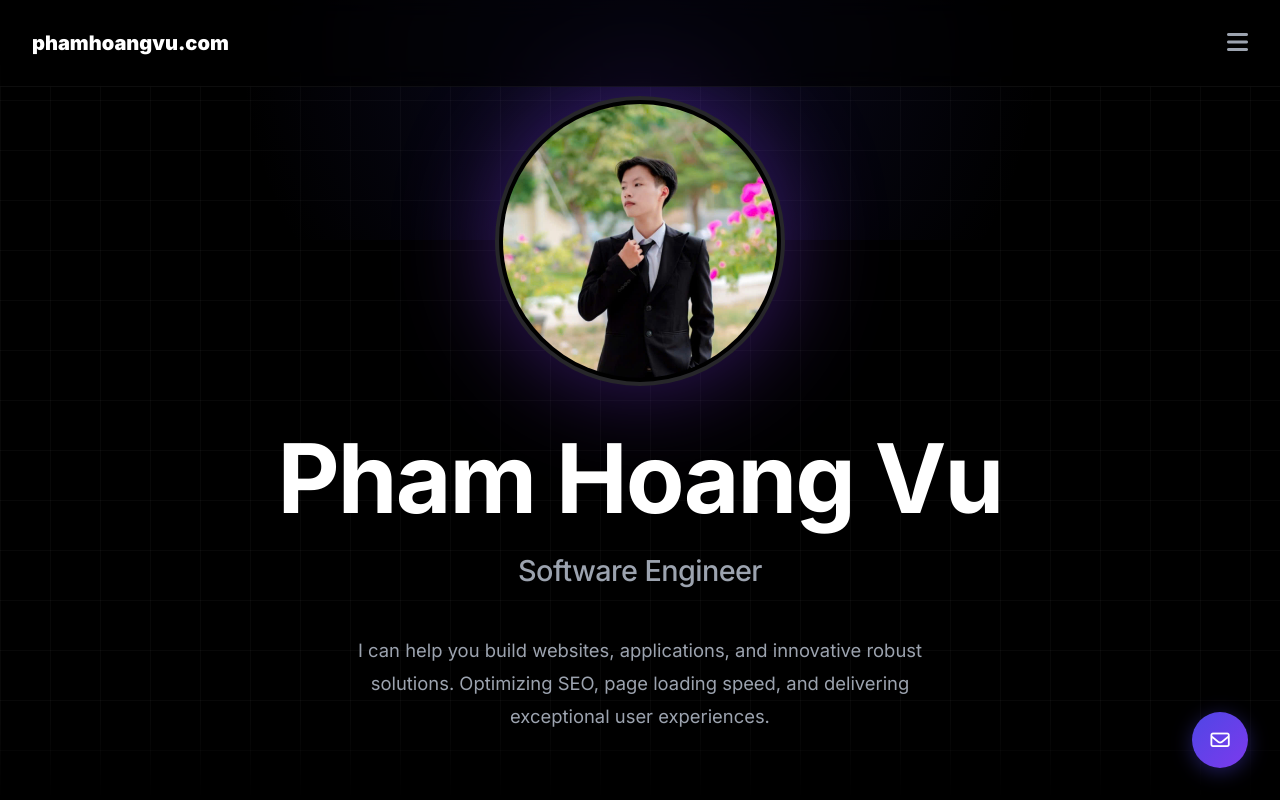
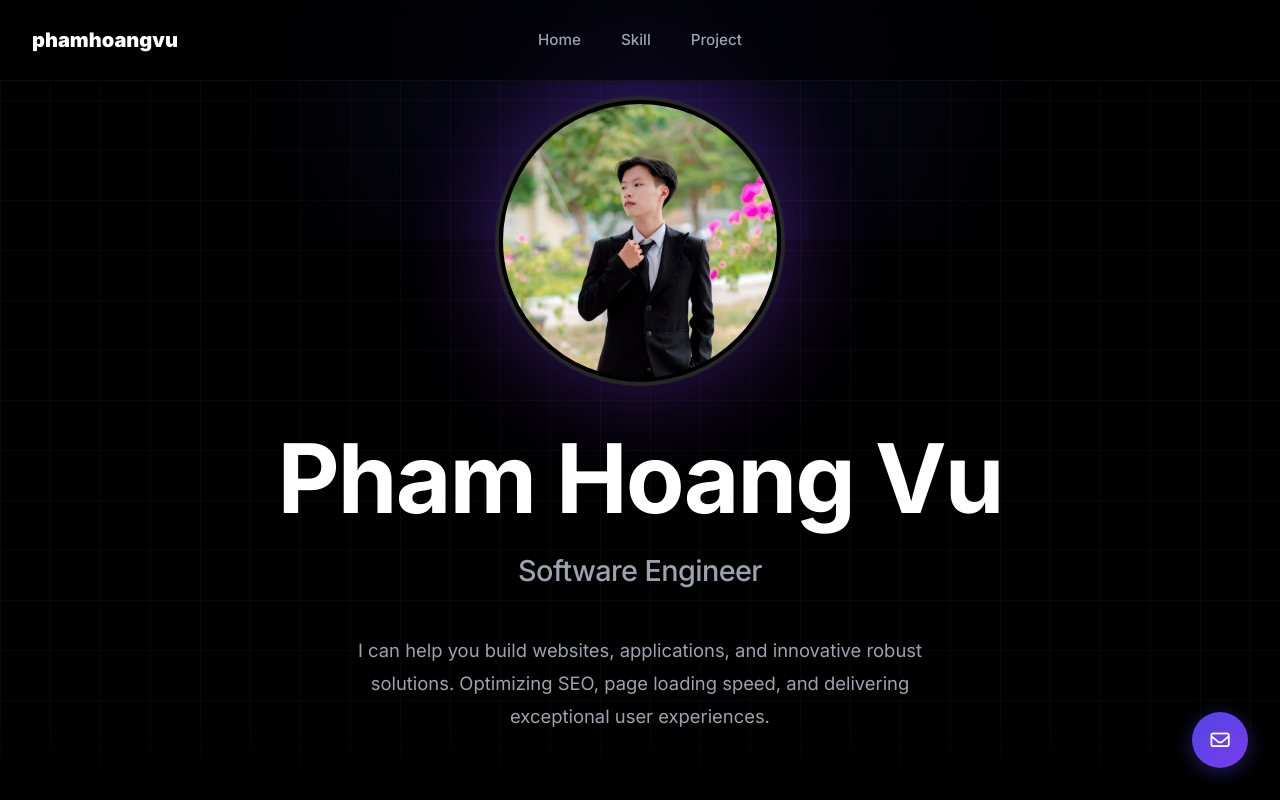
Before and after one commit to phamhoangvu2k7/Portfolio, a React (Vite) app in the folder frontend/: page / in a window 1280 px wide. Shown: the top 800 px of the page. Built offline with nearby package versions, Linux system fonts and the light colour scheme; no server answers.

Commit message:
optimize: delete comments what are not useful

```diff
--- a/frontend/src/App.tsx
+++ b/frontend/src/App.tsx
@@ -15,13 +15,12 @@ interface Project {
 interface TechItem {
   label: string;
   icon: React.ReactNode;
-  color?: string;      // icon / text color
-  bg?: string;         // node background (default dark)
-  textColor?: string;  // override text color separately
-  fontSize?: string;   // override font size
+  color?: string;
+  bg?: string;
+  textColor?: string;
+  fontSize?: string;
 }
 
-/* ---- Motion variants ---- */
 const fadeUp: Variants = {
   hidden: { opacity: 0, y: 30 },
   visible: { opacity: 1, y: 0, transition: { duration: 0.7, ease: 'easeOut' } },
@@ -32,18 +31,16 @@ const staggerContainer: Variants = {
   visible: { transition: { staggerChildren: 0.12 } },
 }
 
-/* ---- Section wrapper with scroll reveal ---- */
-function Section({ children, className = '' }: { children: React.ReactNode; className?: string }) {
+function Section({ children, className = '', id }: { children: React.ReactNode; className?: string; id?: string }) {
   const ref = useRef(null)
   const inView = useInView(ref, { once: true, margin: '-80px 0px' })
   return (
-    <motion.div ref={ref} initial="hidden" animate={inView ? 'visible' : 'hidden'} className={className}>
+    <motion.div id={id} ref={ref} initial="hidden" animate={inView ? 'visible' : 'hidden'} className={className}>
       {children}
     </motion.div>
   )
 }
 
-/* ---- Orbital Ring — static, Math.sin/cos positioning ---- */
 function OrbitalRing({
   radius,
   items,
@@ -56,7 +53,6 @@ function OrbitalRing({
 
   return (
     <>
-      {/* Decorative ring border — separate div, never clips nodes */}
       <div style={{
         position: 'absolute',
         width: radius * 2,
@@ -70,11 +66,9 @@ function OrbitalRing({
         pointerEvents: 'none',
       }} />
 
-      {/* Node layer — positioned relative to orbit-scene center */}
       {items.map((tech, i) => {
         const angleDeg = i * angleStep - 90
         const angleRad = (angleDeg * Math.PI) / 180
-        // Positions relative to CENTER of the 600×600 orbit-scene (300, 300)
         const cx = 300 + radius * Math.cos(angleRad) - 40
         const cy = 300 + radius * Math.sin(angleRad) - 40
         const isHovered = hovered === tech.label
@@ -137,7 +131,6 @@ function OrbitalRing({
   )
 }
 
-/* ---- Tech data — ALL on one ring for clean layout ---- */
 const innerTechs: TechItem[] = [
   { label: 'JavaScript', icon: <i className="devicon-javascript-plain colored"></i> },
   { label: 'TypeScript', icon: <i className="devicon-typescript-plain colored"></i> },
@@ -155,9 +148,6 @@ const outerTechs: TechItem[] = [
   { label: 'Nitro', icon: <i className="devicon-nuxtjs-plain colored"></i> },
 ]
 
-/* ============================
-   THE MAIN APP COMPONENT
-   ============================ */
 function App() {
   const [projects, setProjects] = useState<Project[]>([])
   const [loadingComplete, setLoadingComplete] = useState<boolean>(false)
@@ -193,11 +183,13 @@ function App() {
       <div className="bg-glow"></div>
 
       <nav className="top-nav">
-        <a href="#" className="logo">
-          phamhoangvu.com
+        <a href="#home" className="logo">
+          phamhoangvu
         </a>
-        <div className="nav-menu">
-          <i className="fas fa-bars"></i>
+        <div className="nav-links">
+          <a href="#home">Home</a>
+          <a href="#skills">Skill</a>
+          <a href="#projects">Project</a>
         </div>
       </nav>
 
@@ -217,8 +209,7 @@ function App() {
         </div>
       )}
 
-      {/* ====== HERO ====== */}
-      <header className="hero">
+      <header id="home" className="hero">
         <div className="hero-content">
           <motion.img
             src={`${import.meta.env.BASE_URL}avatar.jpg`}
@@ -231,7 +222,7 @@ function App() {
           />
 
           <motion.h1 className="hero-name" variants={fadeUp} initial="hidden" animate="visible">
-            Pham Hoang Vu
+            Pham Hoang <span style={{ color: '#ffffff' }}>Vu</span>
           </motion.h1>
 
           <motion.h2 className="hero-role" variants={fadeUp} initial="hidden" animate="visible"
@@ -249,8 +240,7 @@ function App() {
         </div>
       </header>
 
-      {/* ====== ORBITAL TECH ====== */}
-      <Section className="orbital-section">
+      <Section id="skills" className="orbital-section">
         <motion.div className="orbital-header" variants={staggerContainer}>
           <motion.h2 variants={fadeUp}>What technologies do I use?</motion.h2>
           <motion.p variants={fadeUp}>Mastering modern technologies to build quality products</motion.p>
@@ -271,7 +261,6 @@ function App() {
         </div>
       </Section>
 
-      {/* ====== PROJECTS  ====== */}
       <main id="projects" className="bento-section">
         <Section>
           <motion.div className="bento-header" variants={staggerContainer}>
--- a/frontend/src/index.css
+++ b/frontend/src/index.css
@@ -7,12 +7,11 @@
 
   --text-primary: #ffffff;
   --text-secondary: #9ca3af;
-  /* gray-400 */
+  --text-primary: #ffffff;
+  --text-secondary: #9ca3af;
 
   --accent-gradient-start: #4f46e5;
-  /* indigo-600 */
   --accent-gradient-end: #7c3aed;
-  /* violet-600 */
 
   --border-subtle: rgba(255, 255, 255, 0.05);
   --border-strong: rgba(255, 255, 255, 0.1);
@@ -36,7 +35,6 @@ body {
   -moz-osx-font-smoothing: grayscale;
 }
 
-/* Grid overlay background */
 .bg-grid {
   position: fixed;
   inset: 0;
@@ -60,7 +58,6 @@ body {
   pointer-events: none;
 }
 
-/* Typography elements */
 h1,
 h2,
 h3,
@@ -83,7 +80,6 @@ h4 {
   -webkit-text-fill-color: transparent;
 }
 
-/* Utilities */
 .no-scroll {
   overflow: hidden;
 }
@@ -121,14 +117,11 @@ h4 {
   pointer-events: none;
 }
 
-/* Reveal Animations — delegated to Framer Motion, keeping for fallback */
 .fade-up {
   opacity: 1;
   transform: none;
 }
 
-
-/* Sticky Header */
 .top-nav {
   position: fixed;
   top: 0;
@@ -163,21 +156,43 @@ h4 {
   color: var(--accent-gradient-start);
 }
 
-.nav-menu {
-  color: var(--text-secondary);
-  font-size: 1.5rem;
-  cursor: pointer;
-  transition: color 0.3s ease;
+.nav-links {
+  position: absolute;
+  left: 50%;
+  transform: translateX(-50%);
+  display: flex;
+  gap: 2.5rem;
 }
 
-.nav-menu:hover {
+.nav-links a {
+  text-decoration: none;
+  color: var(--text-secondary);
+  font-size: 0.95rem;
+  font-weight: 500;
+  transition: var(--transition-smooth);
+  position: relative;
+  padding: 0.5rem 0;
+}
+
+.nav-links a::after {
+  content: '';
+  position: absolute;
+  bottom: 0;
+  left: 0;
+  width: 0;
+  height: 2px;
+  background: linear-gradient(to right, var(--accent-gradient-start), var(--accent-gradient-end));
+  transition: width 0.3s ease;
+}
+
+.nav-links a:hover {
   color: var(--text-primary);
 }
 
+.nav-links a:hover::after {
+  width: 100%;
+}
 
-/* =========================================
-   HERO SECTION
-   ========================================= */
 .hero {
   min-height: 100vh;
   display: flex;
@@ -251,10 +266,6 @@ h4 {
   box-shadow: 0 8px 30px rgba(124, 58, 237, 0.6);
 }
 
-
-/* =========================================
-   ORBITAL TECH STACK
-   ========================================= */
 .orbital-section {
   padding: 6rem 5vw;
   display: flex;
@@ -277,9 +288,6 @@ h4 {
   font-size: 1.1rem;
 }
 
-/* =========================================
-   ORBITAL SCENE (new Math-based)
-   ========================================= */
 .orbit-scene {
   position: relative;
   width: 620px;
@@ -332,10 +340,6 @@ h4 {
   }
 }
 
-
-/* =========================================
-   PROJECTS BENTO GRID
-   ========================================= */
 .bento-section {
   padding: 6rem 5vw 10rem;
   max-width: 1200px;
@@ -371,7 +375,6 @@ h4 {
   background: var(--bg-zinc-900);
   border: 1px solid var(--border-subtle);
   border-radius: 32px;
-  /* Extreme rounded corners */
   padding: 1.5rem;
   display: flex;
   flex-direction: column;
@@ -469,7 +472,6 @@ h4 {
   font-weight: 500;
 }
 
-/* Floating Action Button */
 .fab {
   position: fixed;
   bottom: 2rem;
```
Also changed, not shown: 1 other file (tests, documents, lock files or other folders).
